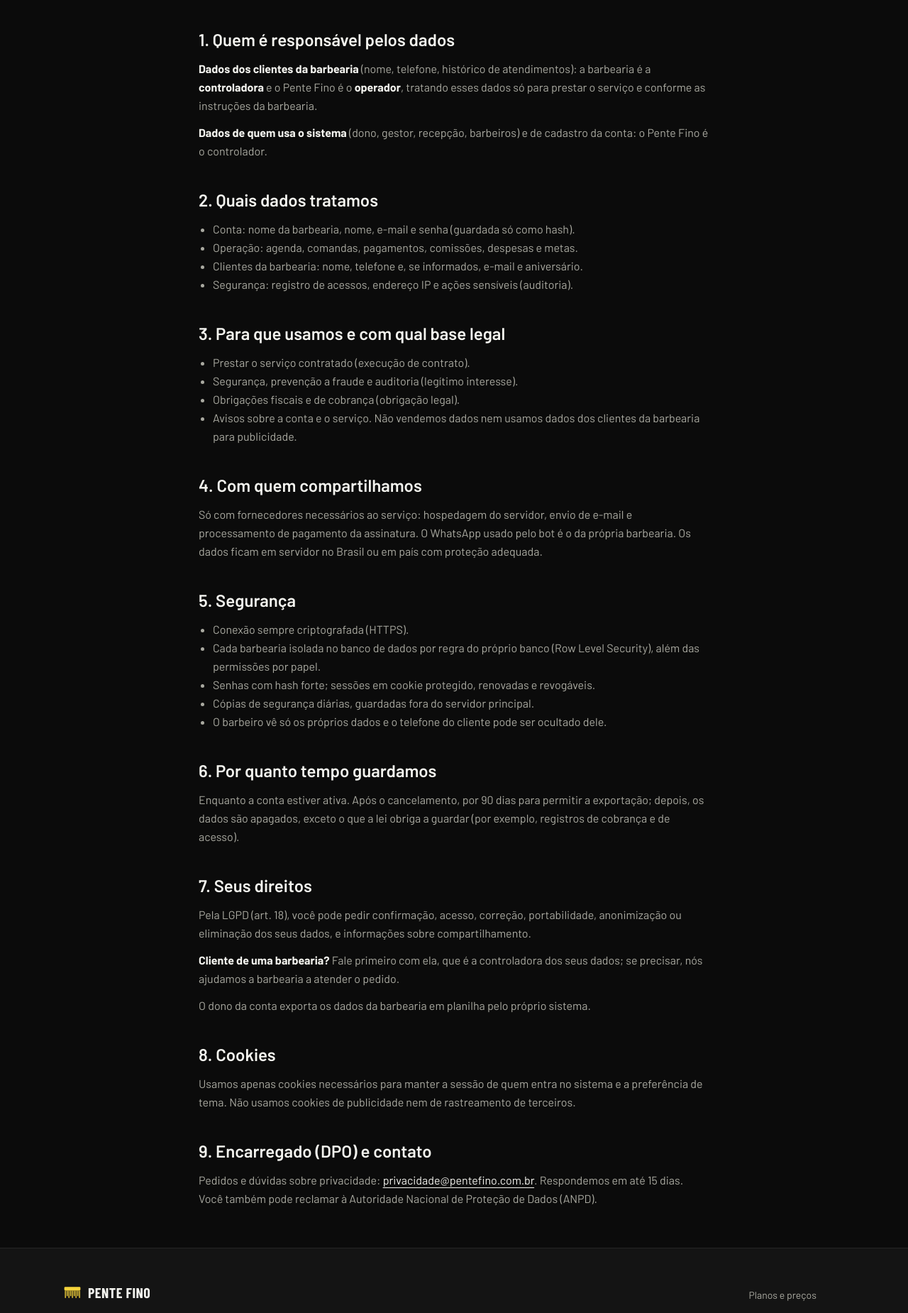
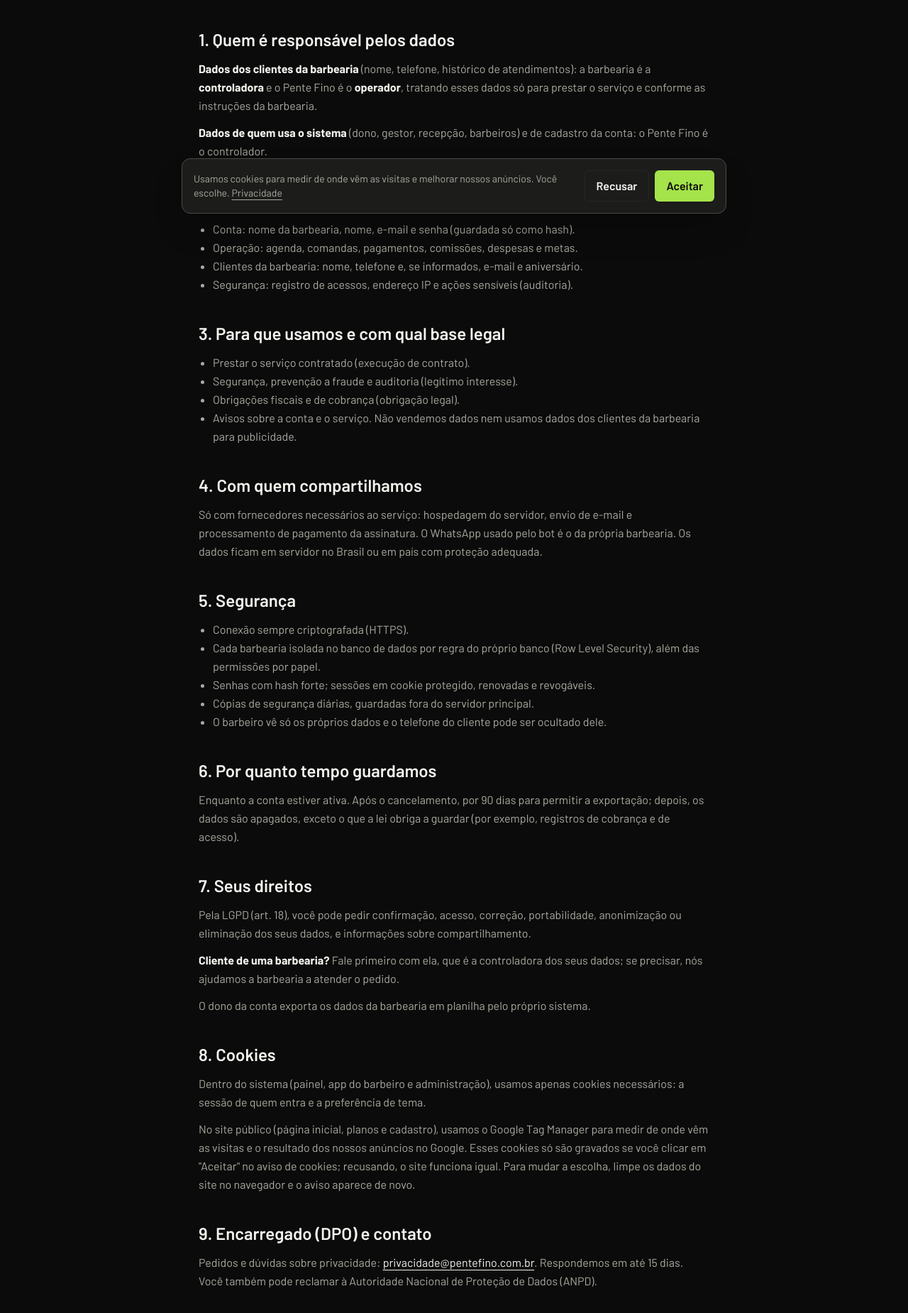
Before and after one commit to MikaelBenini/Pente-Fino, a Next.js app in the folder apps/web/: page /privacidade in a window 1280 px wide. Shown: the part 487-2337 px from the top of the page at 71% size. Built offline with nearby package versions, Linux system fonts and the light colour scheme; no server answers.

Commit message:
feat: tag do Google no site público com aviso de cookies (Consent Mode)
Co-Authored-By: Claude Opus 5.5 <noreply@anthropic.com>

```diff
--- a/apps/web/next.config.ts
+++ b/apps/web/next.config.ts
@@ -19,12 +19,13 @@ const codespace =
 // domínios. Fica de fora do desenvolvimento, onde o Next usa eval para recarregar.
 const CSP = [
   "default-src 'self'",
-  "script-src 'self' 'unsafe-inline'",
+  // Google Tag Manager / Google Ads (só carregam no site público, com Consent Mode).
+  "script-src 'self' 'unsafe-inline' https://www.googletagmanager.com https://*.googletagmanager.com https://www.google-analytics.com https://www.googleadservices.com https://googleads.g.doubleclick.net https://www.google.com",
   "style-src 'self' 'unsafe-inline'",
   "img-src 'self' data: blob: https:",
   "font-src 'self' data:",
-  "connect-src 'self'",
-  "frame-src 'self'",
+  "connect-src 'self' https://*.google-analytics.com https://*.analytics.google.com https://*.googletagmanager.com https://*.doubleclick.net https://www.google.com https://www.googleadservices.com https://pagead2.googlesyndication.com",
+  "frame-src 'self' https://www.googletagmanager.com https://*.doubleclick.net",
   "worker-src 'self'",
   "manifest-src 'self'",
   "object-src 'none'",
--- a/apps/web/src/app/(publico)/cadastro/page.tsx
+++ b/apps/web/src/app/(publico)/cadastro/page.tsx
@@ -1,5 +1,6 @@
 import type { Metadata } from 'next';
 import { Suspense } from 'react';
+import { AvisoCookies, TagGoogle } from '@/componentes/site/tag-google';
 import { FormularioCadastro } from '@/componentes/telas/cadastro';
 
 export const metadata: Metadata = {
@@ -10,8 +11,12 @@ export const metadata: Metadata = {
 
 export default function Pagina() {
   return (
-    <Suspense>
-      <FormularioCadastro />
-    </Suspense>
+    <>
+      <TagGoogle />
+      <Suspense>
+        <FormularioCadastro />
+      </Suspense>
+      <AvisoCookies />
+    </>
   );
 }
--- a/apps/web/src/app/(site)/layout.tsx
+++ b/apps/web/src/app/(site)/layout.tsx
@@ -1,5 +1,6 @@
 import { CabecalhoSite } from '@/componentes/site/cabecalho-site';
 import { RodapeSite } from '@/componentes/site/rodape-site';
+import { AvisoCookies, TagGoogle } from '@/componentes/site/tag-google';
 
 export default function LayoutSite({ children }: LayoutProps<'/'>) {
   return (
@@ -15,6 +16,8 @@ export default function LayoutSite({ children }: LayoutProps<'/'>) {
         {children}
       </main>
       <RodapeSite />
+      <TagGoogle />
+      <AvisoCookies />
     </div>
   );
 }
--- a/apps/web/src/app/(site)/privacidade/page.tsx
+++ b/apps/web/src/app/(site)/privacidade/page.tsx
@@ -114,10 +114,19 @@ const SECOES: readonly SecaoLegal[] = [
     id: 'cookies',
     titulo: 'Cookies',
     conteudo: (
-      <p>
-        Usamos apenas cookies necessários para manter a sessão de quem entra no sistema e a
-        preferência de tema. Não usamos cookies de publicidade nem de rastreamento de terceiros.
-      </p>
+      <>
+        <p>
+          Dentro do sistema (painel, app do barbeiro e administração), usamos apenas cookies
+          necessários: a sessão de quem entra e a preferência de tema.
+        </p>
+        <p>
+          No site público (página inicial, planos e cadastro), usamos o Google Tag Manager para
+          medir de onde vêm as visitas e o resultado dos nossos anúncios no Google. Esses cookies só
+          são gravados se você clicar em &quot;Aceitar&quot; no aviso de cookies; recusando, o site
+          funciona igual. Para mudar a escolha, limpe os dados do site no navegador e o aviso
+          aparece de novo.
+        </p>
+      </>
     ),
   },
   {
--- /dev/null
+++ b/apps/web/src/componentes/site/tag-google.tsx
@@ -0,0 +1,109 @@
+'use client';
+
+import Script from 'next/script';
+import { useSyncExternalStore } from 'react';
+
+/** Contêiner do Google Tag Manager (Google Ads). Público: aparece no HTML de qualquer forma. */
+export const ID_GTM = process.env.NEXT_PUBLIC_GTM_ID ?? 'GTM-WKWRDX4R';
+const CHAVE = 'pf-cookies';
+type Escolha = 'aceito' | 'recusado';
+
+declare global {
+  interface Window {
+    dataLayer?: unknown[];
+    gtag?: (...args: unknown[]) => void;
+  }
+}
+
+const lerEscolha = (): Escolha | null => {
+  try {
+    const v = localStorage.getItem(CHAVE);
+    return v === 'aceito' || v === 'recusado' ? v : null;
+  } catch {
+    return null;
+  }
+};
+
+/** Liga ou desliga os cookies de anúncio e de medição (Consent Mode v2). */
+function aplicar(escolha: Escolha) {
+  const valor = escolha === 'aceito' ? 'granted' : 'denied';
+  window.gtag?.('consent', 'update', {
+    ad_storage: valor,
+    ad_user_data: valor,
+    ad_personalization: valor,
+    analytics_storage: valor,
+  });
+}
+
+/** Evento para o Google Ads (conversão), ex.: 'cadastro_concluido'. Sem a tag, não faz nada. */
+export function eventoGoogle(evento: string, dados: Record<string, unknown> = {}) {
+  window.dataLayer?.push({ event: evento, ...dados });
+}
+
+/**
+ * Tag do Google só no site público. Começa com o consentimento negado (LGPD): sem aceite, o Google
+ * não grava cookie de anúncio; a escolha anterior do visitante vale desde o primeiro carregamento.
+ */
+export function TagGoogle() {
+  if (!ID_GTM) return null;
+  return (
+    <Script id="tag-google" strategy="afterInteractive">
+      {`window.dataLayer=window.dataLayer||[];function gtag(){dataLayer.push(arguments);}window.gtag=gtag;
+var e=null;try{e=localStorage.getItem('${CHAVE}')}catch(_){}var v=e==='aceito'?'granted':'denied';
+gtag('consent','default',{ad_storage:v,ad_user_data:v,ad_personalization:v,analytics_storage:v,wait_for_update:500});
+gtag('js',new Date());dataLayer.push({'gtm.start':new Date().getTime(),event:'gtm.js'});
+var s=document.createElement('script');s.async=true;s.src='https://www.googletagmanager.com/gtm.js?id=${ID_GTM}';document.head.appendChild(s);`}
+    </Script>
+  );
+}
+
+const ouvintes = new Set<() => void>();
+const assinar = (f: () => void) => {
+  ouvintes.add(f);
+  return () => ouvintes.delete(f);
+};
+
+/** Aviso de cookies: aparece até o visitante escolher; a escolha fica neste navegador. */
+export function AvisoCookies() {
+  const escolha = useSyncExternalStore(assinar, lerEscolha, () => 'aceito' as Escolha);
+  if (escolha || !ID_GTM) return null;
+  const escolher = (e: Escolha) => {
+    try {
+      localStorage.setItem(CHAVE, e);
+    } catch {
+      // Sem armazenamento (aba anônima): vale só nesta visita.
+    }
+    aplicar(e);
+    ouvintes.forEach((f) => f());
+  };
+  return (
+    <div
+      role="region"
+      aria-label="Cookies"
+      className="fixed inset-x-3 bottom-3 z-40 mx-auto flex max-w-3xl flex-col gap-3 rounded-xl border border-borda-forte bg-superficie-2 p-4 shadow-2xl sm:flex-row sm:items-center sm:justify-between"
+    >
+      <p className="text-sm text-tinta-suave">
+        Usamos cookies para medir de onde vêm as visitas e melhorar nossos anúncios. Você escolhe.{' '}
+        <a href="/privacidade" className="underline underline-offset-4 hover:text-tinta">
+          Privacidade
+        </a>
+      </p>
+      <div className="flex shrink-0 gap-2">
+        <button
+          type="button"
+          onClick={() => escolher('recusado')}
+          className="min-h-11 rounded-md border border-borda px-4 font-semibold hover:bg-superficie-3 focus-visible:outline-2 focus-visible:outline-foco"
+        >
+          Recusar
+        </button>
+        <button
+          type="button"
+          onClick={() => escolher('aceito')}
+          className="min-h-11 rounded-md bg-acao px-4 font-semibold text-sobre-acao hover:brightness-95 focus-visible:outline-2 focus-visible:outline-foco"
+        >
+          Aceitar
+        </button>
+      </div>
+    </div>
+  );
+}
--- a/apps/web/src/componentes/telas/cadastro.tsx
+++ b/apps/web/src/componentes/telas/cadastro.tsx
@@ -27,6 +27,7 @@ import { useTabelaPrecos } from '@/lib/consultas';
 import { aplicarErroDaApi } from '@/lib/formularios';
 import { useHidratado } from '@/lib/hidratado';
 import { Aviso } from '../aviso';
+import { eventoGoogle } from '../site/tag-google';
 
 function limitePlano(p: PlanoConta) {
   if (p === 'premium') return 'Várias unidades · profissionais ilimitados';
@@ -84,6 +85,8 @@ export function FormularioCadastro() {
     setErroGeral(null);
     try {
       await api('publico/contas', { corpo: dados });
+      // Conversão para o Google Ads (só com a tag carregada e o aceite de cookies).
+      eventoGoogle('cadastro_concluido', { plano: dados.plano, ciclo: dados.ciclo });
       router.replace('/configuracao-inicial');
     } catch (e) {
       setErroGeral(aplicarErroDaApi(e, setError));
```
Also changed, not shown: 1 other file (tests, documents, lock files or other folders).
